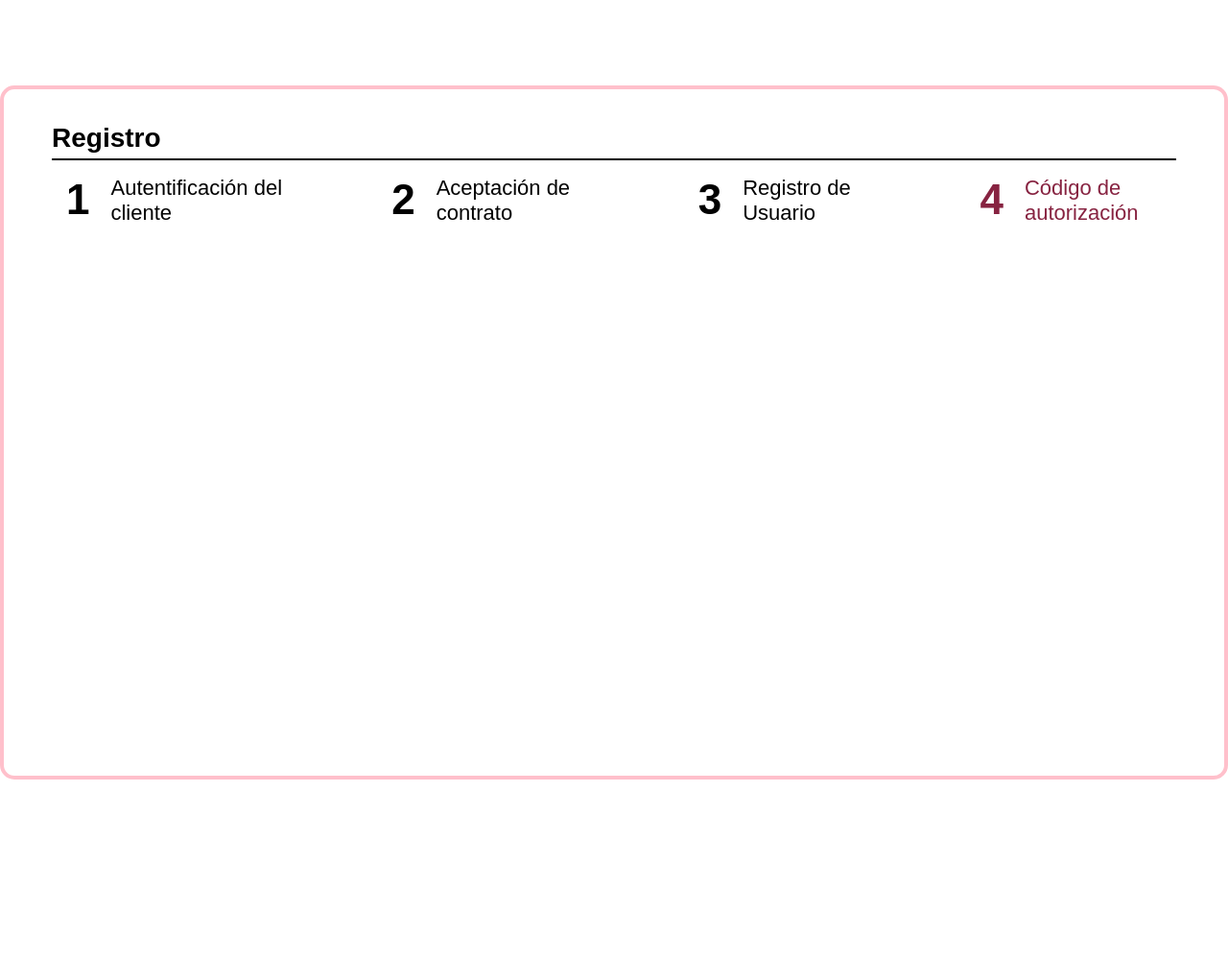
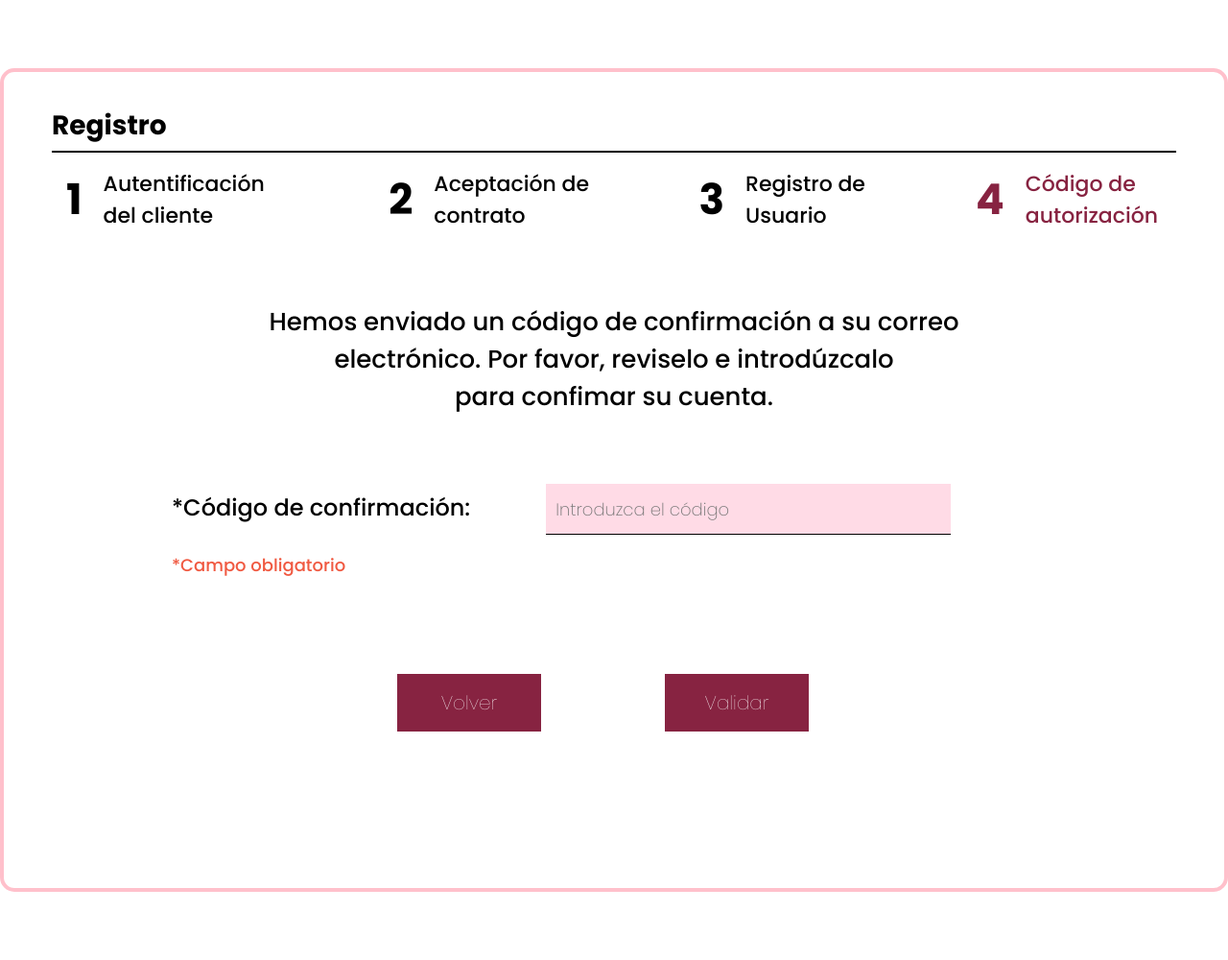
Before and after one commit to RichardRivRoj/BancoSolvenez, a Django app: page /RegistrarSolvenezApp/email/ in a window 1280 px wide. Shown: the whole page at 96% size. Before the commit the page ends 812 px from the top, so only its background shows below. Run offline with Django 5.2, Linux system fonts and the light colour scheme.

Commit message:
Aplicación de registro concluida (Backend), ultima página de registro le falta estilos

```diff
--- a/LoginSolvenezApp/templates/registration/login.html
+++ b/LoginSolvenezApp/templates/registration/login.html
@@ -31,7 +31,7 @@
             <div class="login-footer">
                 <a href="#">¿Olvido su usuario o contraseña?</a><br/>
 
-                <a href="{% url 'Validar' %}">¿Eres nuevo usuario? Apertura tu cuenta aquí</a>
+                <a href="{% url 'validar' %}">¿Eres nuevo usuario? Apertura tu cuenta aquí</a>
 
             </div>
 
--- a/RegistrarSolvenezApp/apps.py
+++ b/RegistrarSolvenezApp/apps.py
@@ -4,3 +4,6 @@
 class RegistrarsolvenezappConfig(AppConfig):
     default_auto_field = 'django.db.models.BigAutoField'
     name = 'RegistrarSolvenezApp'
+
+    def ready(self):
+        import RegistrarSolvenezApp.signals
--- a/RegistrarSolvenezApp/forms.py
+++ b/RegistrarSolvenezApp/forms.py
@@ -2,7 +2,7 @@
 from user.models import User
 from django.contrib.auth.forms import UserCreationForm
 
-class NuevoUsuarioForm(UserCreationForm):
+class CustomUserCreationForm(UserCreationForm):
     class Meta:
         model = User
         fields = [
@@ -78,7 +78,6 @@
             'cedula':'',
             'fecha_nacimiento':'',
             'genero':'',
-            'username': '',
             'email':'',
             'pregunta_seguridad':'',
             'respuesta_seguridad':'',
@@ -109,3 +108,13 @@
             'tipo_doc':'',
             'cedula':'',
         }
+
+
+class VerificacionFrom(forms.Form):
+
+    codigo = forms.CharField(
+        label= '*Código de confirmación:',
+        widget= forms.TextInput(attrs={
+            'placeholder': 'Introduzca el código', 'class':'codigo', 'id':'form0', 'required': 'required',
+        })
+    )
--- a/RegistrarSolvenezApp/static/RegistrarSolvenezApp/css/email.css
+++ b/RegistrarSolvenezApp/static/RegistrarSolvenezApp/css/email.css
@@ -1,3 +1,5 @@
+@import url('https://fonts.googleapis.com/css2?family=Poppins:ital,wght@0,100;0,200;0,300;0,400;0,500;0,600;0,700;0,800;0,900;1,100;1,200;1,300;1,400;1,500;1,600;1,700;1,800;1,900&display=swap');
+
 body{
     margin: 0;
     padding: 0;
@@ -5,7 +7,7 @@
 
 .padre{
     width: 100%;
-    height: 900px;
+    height: 1000px;
     background-color: #ffffff;
     display: flex;
     text-align: center;
@@ -15,7 +17,7 @@
 
 .login-container{
     width: 1295px;
-    height: 715px;
+    height: 850px;
     background-color: #ffffff;
     border: 4px solid #FFC0CB;
     border-radius: 15px;
@@ -77,3 +79,80 @@
 }
 
 /* Aqui termina el header de registro*/
+
+.text-conf{
+    font-family: 'Poppins', sans-serif;
+    font-size: 26px;
+    font-weight: 500;
+    font-style: normal;
+    text-align: center;
+    padding: 45px;
+}
+
+.error{
+    color:#f05941;
+    font-family: 'Poppins', sans-serif;
+    font-size: 16px;
+    font-weight: 400;
+    font-style: normal;
+    border: none;
+    text-align: center;
+}
+
+label{
+    font-family: 'Poppins', sans-serif;
+    font-size: 24px;
+    font-weight: 500;
+    font-style: normal;
+    margin: 0px 0px 0px 125px;
+}
+
+.codigo{
+    width: 35%;
+    height: 50px;
+    border: none;
+    border-bottom: 1px solid #000000;
+    background-color: #ffdbe6;
+    font-family: 'Poppins', sans-serif;
+    font-size: 18px;
+    font-weight: 200;
+    font-style: normal;
+    margin: 0px 0px 0px 75px;
+    padding-left: 10px;
+}
+
+.Obli{
+    font-family: 'Poppins', sans-serif;
+    font-size: 18px;
+    font-weight: 500;
+    font-style: normal;
+    margin:  20px 0px 0px 125px;
+    color: #f05941;
+}
+
+.boton_volver{
+    width: 150px;
+    height: 60px;
+    background-color: #872341;
+    color:#ffffff;
+    font-family: 'Poppins', sans-serif;
+    font-size: 20px;
+    font-weight: 100;
+    font-style: normal;
+    margin:  100px 125px 0px 360px;
+    border: none;
+    cursor: pointer;
+}
+
+.boton_validar{
+    width: 150px;
+    height: 60px;
+    background-color: #872341;
+    color:#ffffff;
+    font-family: 'Poppins', sans-serif;
+    font-size: 20px;
+    font-weight: 100;
+    font-style: normal;
+    border: none;
+    cursor: pointer;
+}
--- a/RegistrarSolvenezApp/static/RegistrarSolvenezApp/css/validar.css
+++ b/RegistrarSolvenezApp/static/RegistrarSolvenezApp/css/validar.css
@@ -156,7 +156,7 @@
 .boton_validar{
     width: 150px;
     height: 60px;
-    background-color: #d9d9d9;
+    background-color: #872341;
     color:#000000;
     font-family: 'Poppins', sans-serif;
     font-size: 20px;
--- a/RegistrarSolvenezApp/static/RegistrarSolvenezApp/js/cambiar_color.js
+++ b/RegistrarSolvenezApp/static/RegistrarSolvenezApp/js/cambiar_color.js
@@ -1,13 +1,15 @@
 function cambiarColorTex() {
 
+
+    var tipo_doc = document.getElementById("Tipo_doc");
     var documento = document.getElementById("cedula");
     var boton = document.getElementById("boton_2");
 
-    if (documento.value === ""){
+    if ( tipo_doc.value == "" || documento.value === ""){
 
         // si no estan rellenos, bloquear el botón y cambiar su color de fondo a #d6d6d6
         boton.disabled = true;
-        boton.style.backgroundColor = "#d6d6d6";
+        boton.style.backgroundColor = "blue";
         boton.style.color = "#000000";
 
     } else {
--- a/RegistrarSolvenezApp/templates/RegistrarSolvenezApp/email.html
+++ b/RegistrarSolvenezApp/templates/RegistrarSolvenezApp/email.html
@@ -6,7 +6,7 @@
 
     <meta charset="UTF-8">
     <meta name="viewport" content="width=device-width, initial-scale=1.0">
-    <title>Registro | Vefificación</title>
+    <title>Registro | Verificación</title>
     <link rel="stylesheet" href="{% static 'RegistrarSolvenezApp/css/email.css' %}">
 </head>
 <body>
@@ -42,6 +42,30 @@
                     </li>
                 </ul>
 
+
+                <p class="text-conf">
+                    Hemos enviado un código de confirmación a su correo <br>
+                    electrónico. Por favor, reviselo e introdúzcalo <br>
+                    para confimar su cuenta.
+                </p>
+
+                <form action="" method="post">
+
+                    {% csrf_token %}
+
+                    <p class="error">{{error}}</p>
+
+                    {{formE}}
+
+                    <br>
+                    <span class="Obli">*Campo obligatorio</span>
+                    <br>
+
+                    <button type="submit" class="boton_volver" onclick="volver()">Volver</button>
+                    <button type="submit" id="boton_2" class="boton_validar" onclick="">Validar</button>
+
+                </form>
+
             </div>
 
 
@@ -52,3 +76,8 @@
 
 
     </div>
+
+    <script src="{% static 'RegistrarSolvenezApp/js/volver.js' %}"></script>
+    <script src="{% static 'RegistrarSolvenezApp/js/cambiar_color.js' %}"></script>
+</body>
+</html>
--- a/RegistrarSolvenezApp/templates/RegistrarSolvenezApp/terminos.html
+++ b/RegistrarSolvenezApp/templates/RegistrarSolvenezApp/terminos.html
@@ -74,7 +74,7 @@
                     </ul>
 
 
-                    <form action="" class="for-termi" method="post">
+                    <form action="{% url 'registro' %}" class="for-termi" method="post">
                         {% csrf_token %}
 
                         <input type="checkbox" name="is_acept" id="is_acept" required>
--- a/RegistrarSolvenezApp/templates/RegistrarSolvenezApp/validar.html
+++ b/RegistrarSolvenezApp/templates/RegistrarSolvenezApp/validar.html
@@ -60,7 +60,7 @@
 
 
                     <button type="submit" class="boton_volver" onclick="volver()">Volver</button>
-                    <button type="submit" id="boton_2" class="boton_validar" onclick="cambiarColorTex()">Validar</button>
+                    <button type="submit" id="boton_2" class="boton_validar">Validar</button>
 
                 </form>
             </div>
--- a/RegistrarSolvenezApp/urls.py
+++ b/RegistrarSolvenezApp/urls.py
@@ -2,9 +2,9 @@
 from RegistrarSolvenezApp.views import *
 
 urlpatterns = [
-    path('validar/', validar, name='Validar'),
-    path('terminos/', terminos, name='Terminos'),
-    path('registro/', registro, name='Registro'),
-    path('email/', email, name='Email'),
-    path('datos_registro/', datos_registro, name='DatosR'),
+    path('validar/', validar, name='validar'),
+    path('terminos/', terminos, name='terminos'),
+    path('registro/', registro, name='registro'),
+    path('email/', email, name='email'),
+    path('datos_registro/', datos_registro, name='datos_registro'),
 ]
--- a/RegistrarSolvenezApp/views.py
+++ b/RegistrarSolvenezApp/views.py
@@ -1,33 +1,126 @@
 from django.shortcuts import render, redirect
-from user.models import User
-from .forms import NuevoUsuarioForm, ValidarForm
+from user.models import User, Cuenta
+from .forms import CustomUserCreationForm, ValidarForm, VerificacionFrom
 from django.contrib.auth import authenticate, login
+from django.core.mail import send_mail
+from django.conf import settings
+from django.contrib.auth.hashers import make_password
+from django.utils.crypto import get_random_string
+import random
 
 # Create your views here.
 
 def validar(request):
 
-    data = {
-        'formV': ValidarForm(),
-    }
-    return render(request, 'RegistrarSolvenezApp/validar.html', data)
+    if request.method == 'POST':
+
+        formV = ValidarForm(request.POST)
+
+        if formV.is_valid():
+
+            tipo_doc = formV.cleaned_data['tipo_doc']
+            cedula = formV.cleaned_data['cedula']
+
+            if User.objects.filter(tipo_doc=tipo_doc, cedula=cedula).exists():
+                return redirect('validar')
+            else:
+                return redirect('terminos')
+    else:
+        formV = ValidarForm()
+
+    return render(request, 'RegistrarSolvenezApp/validar.html', {'formV':formV})
 
 def terminos(request):
+
+
 
     return render(request, 'RegistrarSolvenezApp/terminos.html')
 
 def registro(request):
 
-    data = {
-        'formsR': NuevoUsuarioForm(),
-    }
+    if request.method == 'POST':
 
-    return render(request, 'registration/registro.html', data)
+        form = CustomUserCreationForm(request.POST)
+
+        if form.is_valid():
+
+            codigo_verificacion = get_random_string(6)
+
+            correo_usuario = request.POST.get('email')
+
+            remitente = settings.EMAIL_HOST_USER
+            asunto = 'Código de verificación'
+            mensaje = f'Su código de verificación es: {codigo_verificacion}'
+
+            # Envío del código de verificación por cortreo electrónico
+
+            send_mail(
+                asunto,
+                mensaje,
+                remitente,
+                [correo_usuario],
+                fail_silently=False,
+            )
+
+            request.session['codigo_verificacion'] = codigo_verificacion
+            request.session['datos_registro'] = request.POST.dict()
+
+            return redirect('email')
+    else:
+        form = CustomUserCreationForm()
+
+    return render(request, 'registration/registro.html', {'form': form})
 
 def email(request):
 
-    return render(request, 'RegistrarSolvenezApp/email.html')
+    if request.method == 'POST':
+
+        formE = VerificacionFrom(request.POST)
+
+        if formE.is_valid():
+
+            codigo_ingresado = formE.cleaned_data['codigo']
+            codigo_verificacion = request.session.get('codigo_verificacion')
+
+            if codigo_ingresado == str(codigo_verificacion):
+
+                datos_registro = request.session.get('datos_registro')
+
+                # Guardar en la Base de Datos
+
+                user_creacion = User.objects.create(
+                    first_name = datos_registro['first_name'],
+                    last_name = datos_registro['last_name'],
+                    tipo_doc = datos_registro['tipo_doc'],
+                    cedula = datos_registro['cedula'],
+                    fecha_nacimiento = datos_registro['fecha_nacimiento'],
+                    genero = datos_registro['genero'],
+                    username = datos_registro['username'],
+                    email = datos_registro['email'],
+                    pregunta_seguridad = datos_registro['pregunta_seguridad'],
+                    respuesta_seguridad = datos_registro['respuesta_seguridad'],
+                    password = make_password(datos_registro['password1']),
+                )
+
+                user_creacion.save()
+                user = authenticate(username=datos_registro['username'], password=datos_registro['password1'])
+
+                del request.session['codigo_verificacion']
+                del request.session['datos_registro']
+
+                if user is not None:
+                    login(request, user)
+                    return redirect('datos_registro')
+            else:
+                mensaje_error = 'Código incorrecto, ¿Intenta de nuevo?'
+                return render(request, 'RegistrarSolvenezApp/email.html', {'formE': formE, 'error': mensaje_error})
+    else:
+        formE = VerificacionFrom()
+
+    return render(request, 'RegistrarSolvenezApp/email.html', {'formE': formE})
 
 def datos_registro(request):
 
-    return render(request, 'RegistrarSolvenezApp/datos_registro.html')
+    cuenta = Cuenta.objects.filter(user_fk=request.user).first()
+
+    return render(request, 'RegistrarSolvenezApp/datos_registro.html', {'usuario': request.user, 'cuenta': cuenta})
```
Also changed, not shown: BancoSolvenez/settings.py (+7 -0 lines), RegistrarSolvenezApp/signals.py (added, +18 -0 lines), RegistrarSolvenezApp/static/RegistrarSolvenezApp/css/registro.css (+15 -3 lines), RegistrarSolvenezApp/templates/RegistrarSolvenezApp/datos_registro.html (+43 -0 lines), RegistrarSolvenezApp/templates/registration/registro.html (+6 -2 lines), user/admin.py (+2 -5 lines), user/models.py (+11 -20 lines), user/migrations/0006_remove_municipios_estado_fk_remove_zona_municipio_fk_and_more.py (added).
